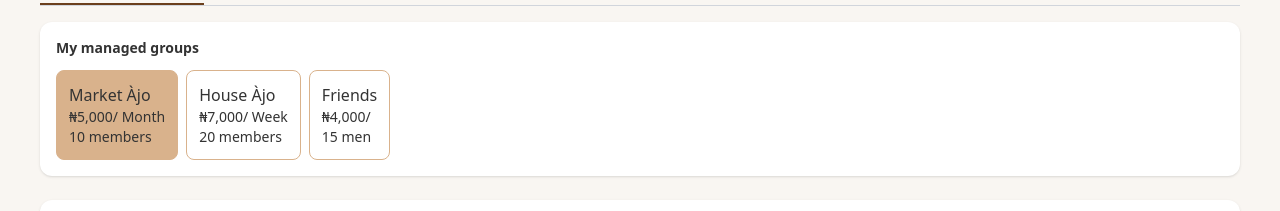
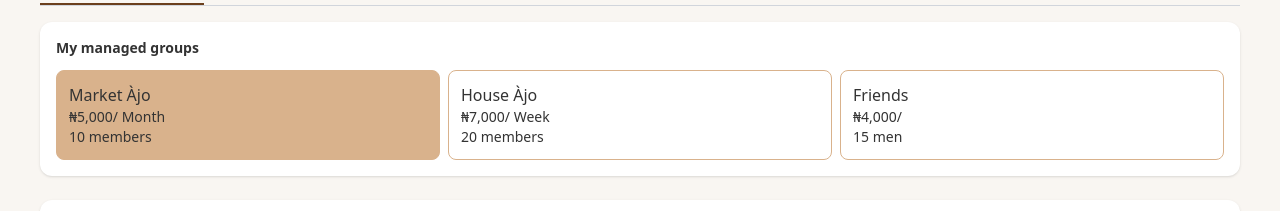
Before and after one commit to Megabyte-webdev/my-ajo, a React (Vite) app: page /dashboard/agent in a window 1280 px wide. Shown: the part 153-364 px from the top of the page. Built offline with nearby package versions, Linux system fonts and the light colour scheme; no server answers.

Commit message:
Update AgentDashboard.tsx

```diff
--- a/src/pages/agent/AgentDashboard.tsx
+++ b/src/pages/agent/AgentDashboard.tsx
@@ -23,7 +23,7 @@ const AgentDashboard = () => {
           ].map((group, i) => (
             <div
               key={i}
-              className={`border border-[#D9B28C] p-3 rounded-lg ${i === 0 ? 'bg-[#D9B28C]' : 'bg-transparent'}`}
+              className={`flex-1 flex-shrink-0 w-32 border border-[#D9B28C] p-3 rounded-lg ${i === 0 ? 'bg-[#D9B28C]' : 'bg-transparent'}`}
             >
               <p className="">{group.name}</p>
               <p className="text-sm font-medium">{group.amount}</p>
```
